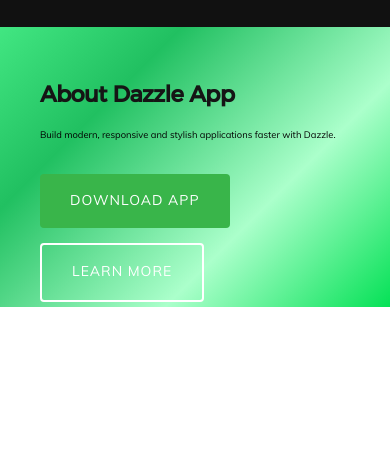
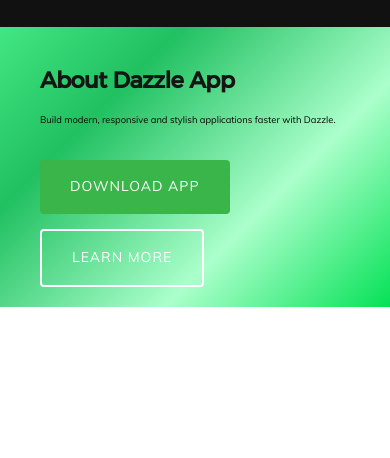
Before and after one commit to VISHALCHANDELgif/MY-PROJECTS, a plain HTML site: page dazzle-master/about.html in a window 390 px wide. Shown: the part 53-511 px from the top of the page. Drawn offline with Linux system fonts and the light colour scheme; files whose address does not match are found by name.

Commit message:
Update main.css

```diff
--- a/dazzle-master/assets/css/main.css
+++ b/dazzle-master/assets/css/main.css
@@ -3269,6 +3269,6 @@
 }
 @media (max-width: 768px) {
     .page-banner {
-        padding-top: 129px;
+        padding-top: 100px;
     }
 }
```
